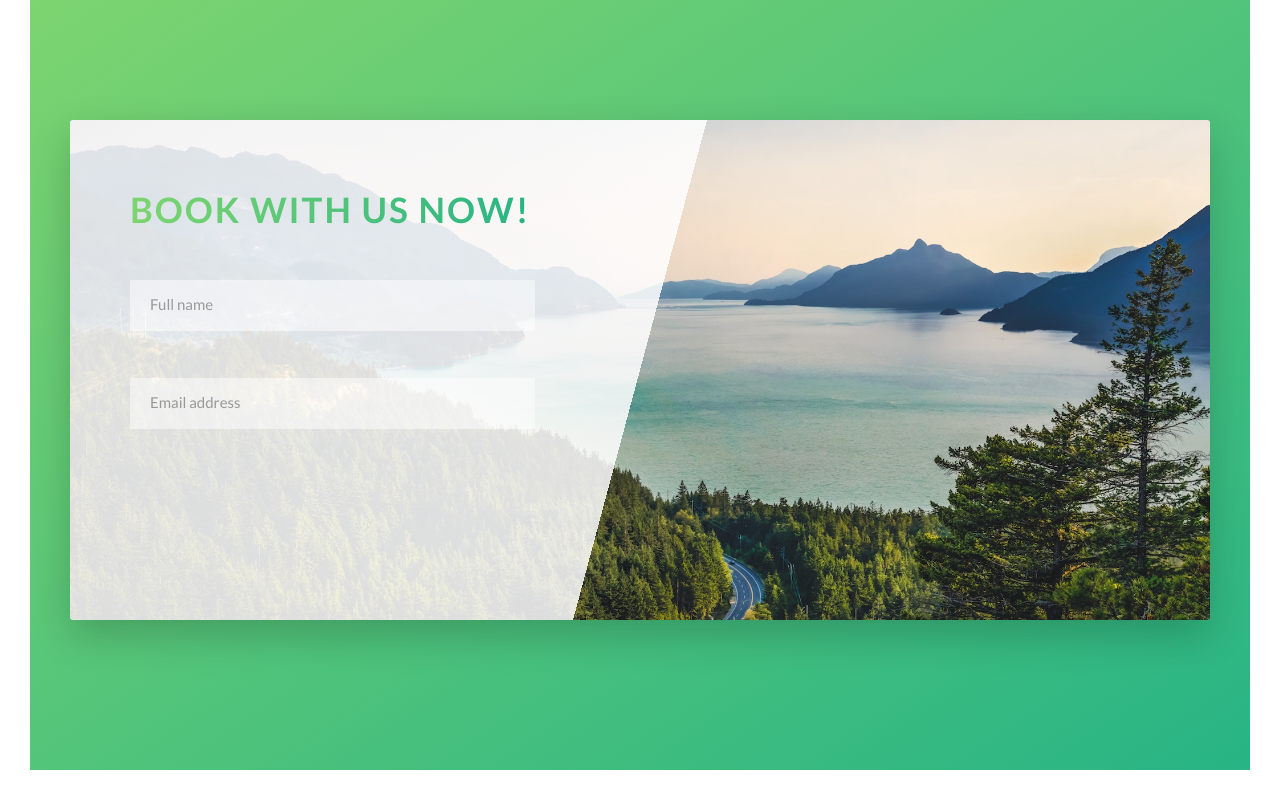
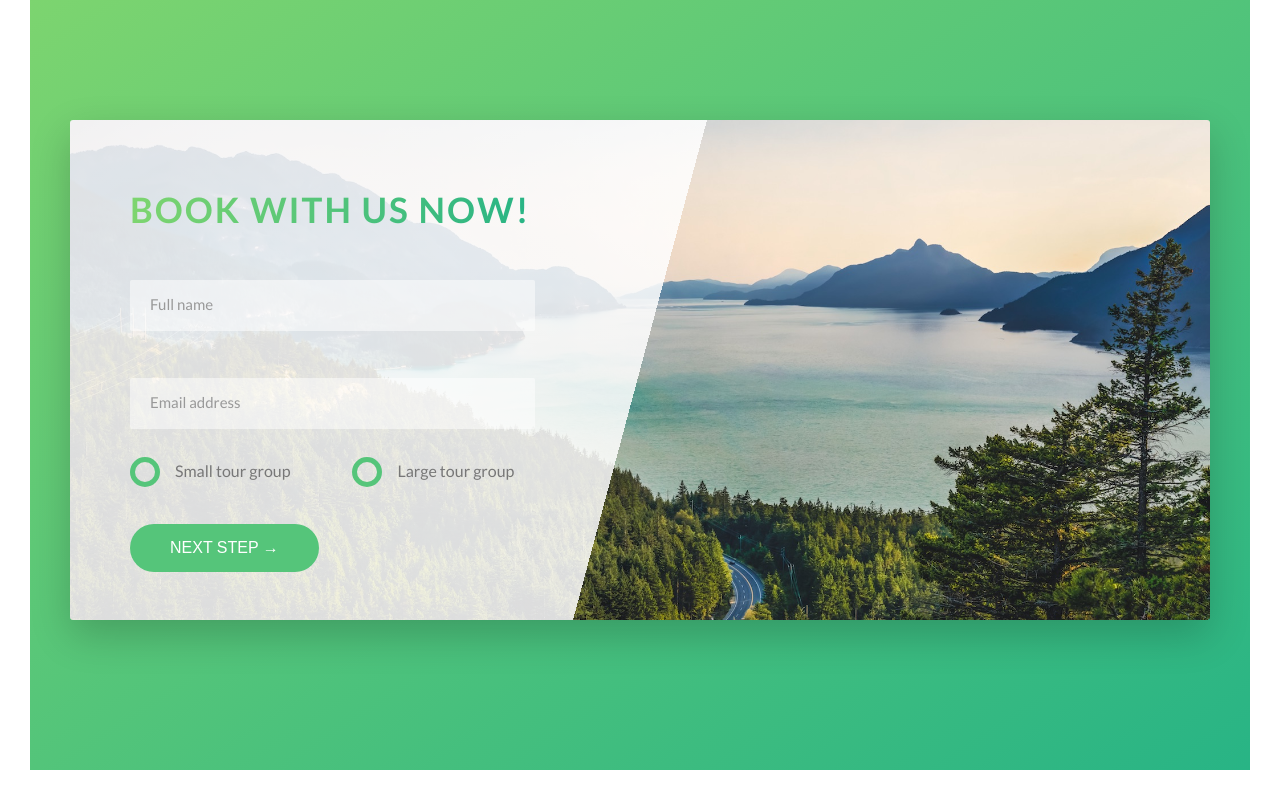
Before and after one commit to Cesar-Jim/sass-advanced, a website: page index.html in a window 1280 px wide. Shown: the part 4545-5345 px from the top of the page. Drawn offline with Linux system fonts and the light colour scheme.

Commit message:
section form completed

```diff
--- a/index.html
+++ b/index.html
@@ -369,6 +369,37 @@
                   />
                   <label for="email" class="form__label">Email address</label>
                 </div>
+                <!--Group 3-->
+                <div class="form__group u-margin-bottom-medium">
+                  <div class="form__radio-group">
+                    <input
+                      type="radio"
+                      class="form__radio-input"
+                      id="small"
+                      name="size"
+                    />
+                    <label for="small" class="form__radio-label"
+                      ><span class="form__radio-button"></span> Small tour
+                      group</label
+                    >
+                  </div>
+                  <div class="form__radio-group">
+                    <input
+                      type="radio"
+                      class="form__radio-input"
+                      id="large"
+                      name="size"
+                    />
+                    <label for="large" class="form__radio-label"
+                      ><span class="form__radio-button"></span> Large tour
+                      group</label
+                    >
+                  </div>
+                </div>
+                <!--Group 4-->
+                <div class="form__group">
+                  <button class="btn btn--green">Next step &rarr;</button>
+                </div>
               </form>
             </div>
           </div>
--- a/sass/base/_utilities.scss
+++ b/sass/base/_utilities.scss
@@ -1,23 +1,23 @@
 .u-center-text {
-  text-align: center;
+  text-align: center !important;
 }
 
 .u-margin-bottom-small {
-  margin-bottom: 2rem;
+  margin-bottom: 2rem !important;
 }
 
 .u-margin-bottom-medium {
-  margin-bottom: 4rem;
+  margin-bottom: 4rem !important;
 }
 
 .u-margin-bottom-big {
-  margin-bottom: 8rem;
+  margin-bottom: 8rem !important;
 }
 
 .u-margin-top-big {
-  margin-top: 8rem;
+  margin-top: 8rem !important;
 }
 
 .u-margin-top-huge {
-  margin-top: 10rem;
+  margin-top: 10rem !important;
 }
--- a/sass/components/_button.scss
+++ b/sass/components/_button.scss
@@ -1,4 +1,5 @@
 .btn {
+  &, // this meas the simple button (no pseudo-classes)
   &:link,
   &:visited {
     /* link is a special state of a selector when it is an anchor element */
@@ -14,6 +15,10 @@
     /* set a relative position as reference to the after .btn */
     position: relative;
     font-size: $default-font-size;
+
+    // change for the <button> element
+    border: none;
+    cursor: pointer;
   }
 
   &:hover {
@@ -26,7 +31,9 @@
     }
   }
 
-  &:active {
+  &:active,
+  &:focus {
+    outline: none;
     transform: translateY(-1px); /* in relation to the link state*/
     box-shadow: 0 0.5rem 1rem rgba($color-black, 0.2);
   }
@@ -52,7 +59,7 @@
   /* The "after" pseudo-element adds like a virtual element right after the element that we are selecting */
   /* after is basically treated as a child of .btn */
   &::after {
-    content: ""; /* content and display are always required when after is used*/
+    content: ''; /* content and display are always required when after is used*/
     display: inline-block; /* use inline-block because .btn is also inline-block*/
     height: 100%;
     width: 100%;
--- a/sass/components/_form.scss
+++ b/sass/components/_form.scss
@@ -14,6 +14,7 @@
     border-bottom: 3px solid transparent; // required so that the label doesn't look that is moving downwards
     width: 90%;
     display: block;
+    transition: all 0.5s;
 
     &:focus {
       outline: none;
@@ -46,4 +47,50 @@
     visibility: hidden;
     transform: translateY(-4rem);
   }
+
+  &__radio-group {
+    width: 49%;
+    display: inline-block;
+  }
+
+  &__radio-input {
+    display: none;
+  }
+
+  &__radio-label {
+    font-size: $default-font-size;
+    cursor: pointer;
+    position: relative;
+    padding-left: 4.5rem;
+  }
+
+  &__radio-button {
+    height: 3rem;
+    width: 3rem;
+    border: 5px solid $color-primary;
+    border-radius: 50%;
+    display: inline-block;
+    position: absolute;
+    top: -0.4rem;
+    left: 0;
+
+    &::after {
+      content: ''; // always set this property in a pseudo-element
+      display: block; // always set this property in a pseudo-element
+      height: 1.3rem;
+      width: 1.3rem;
+      border-radius: 50%;
+      position: absolute;
+      top: 50%;
+      left: 50%;
+      transform: translate(-50%, -50%);
+      background-color: $color-primary;
+      opacity: 0;
+      transition: opacity 0.2s;
+    }
+  }
+
+  &__radio-input:checked ~ &__radio-label &__radio-button::after {
+    opacity: 1;
+  }
 }
```
Also changed, not shown: css/style.css.
